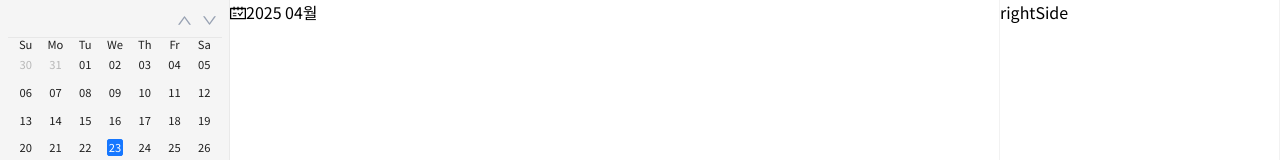
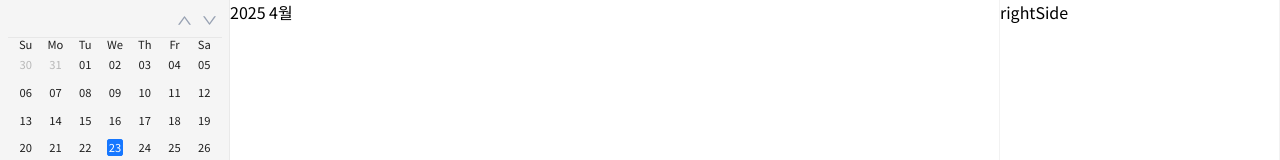
Before and after one commit to LogInDev/my-todo-calendar-project, a React (Create React App) app in the folder frontend/: page / in a window 1280 px wide. Shown: the top 160 px of the page. Built offline with nearby package versions, Linux system fonts and the light colour scheme.

Commit message:
middle side 헤더 추가

```diff
--- a/frontend/src/pages/index/components/leftside/TagList.jsx
+++ b/frontend/src/pages/index/components/leftside/TagList.jsx
@@ -60,6 +60,7 @@ function TagList() {
 
     return (
         <div>
+            {/* 태그 헤더 */}
             <div className={styles.tagHeader}>
                 <div>
                     <TagOutlined /> Tag
@@ -68,7 +69,7 @@ function TagList() {
                     <PlusOutlined />
                 </div>
             </div>
-
+            {/* 태그 리스트 */}
             <div className={styles.tagList}>
                 {tags.map((tag) => (
                     <TagItem
--- a/frontend/src/pages/index/components/middleside/MiddleSide.jsx
+++ b/frontend/src/pages/index/components/middleside/MiddleSide.jsx
@@ -7,7 +7,10 @@ import { ScheduleOutlined } from '@ant-design/icons';
 function MiddleSide({ currentMonth }) {
     return (
         <div>
-            <ScheduleOutlined />{currentMonth.format('YYYY MM월')}
+            {/* middelSide 헤더 */}
+            <div className={styles.header}>
+                <span>{currentMonth.format('YYYY M월')}</span>
+            </div>
         </div>
     )
 }
```
